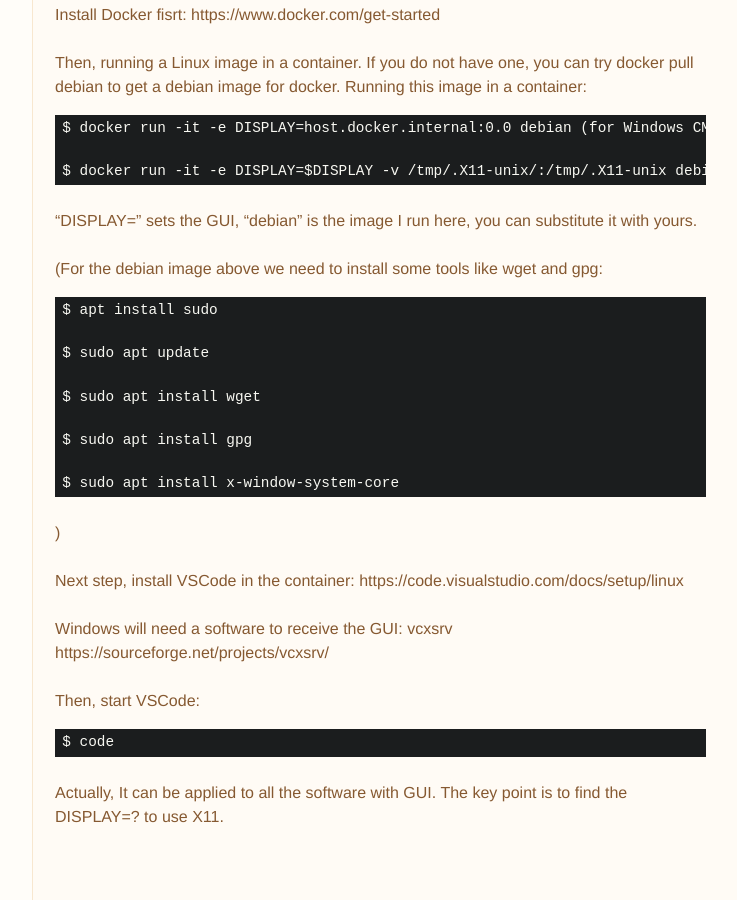
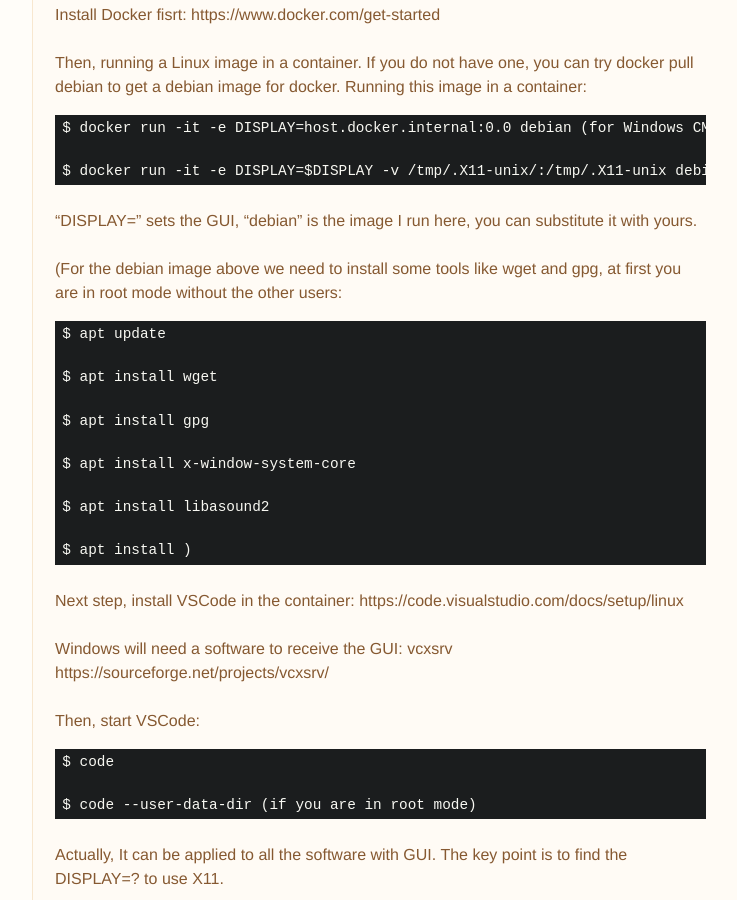
Before and after one commit to dt-np/xteam, a Jekyll site: the page built from _docs/303_vsc.md, in a window 1280 px wide and 900 px high, scrolled down 4233 px. Shown: the whole window, without its empty margins (398-1135 px from the left). Built offline with Jekyll 4.4.1, drawn with Linux system fonts in a browser that asks for light colours.

Commit message:
Update 303_vsc.md

```diff
--- a/_docs/303_vsc.md
+++ b/_docs/303_vsc.md
@@ -167,18 +167,19 @@
 
 "DISPLAY=" sets the GUI, "debian" is the image I run here, you can substitute it with yours.
 
-(For the debian image above we need to install some tools like wget and gpg:
+(For the debian image above we need to install some tools like wget and gpg, at first you are in root mode without the other users:
 
-	$ apt install sudo
+	$ apt update
 
-	$ sudo apt update
+	$ apt install wget
 
-	$ sudo apt install wget
+	$ apt install gpg
 
-	$ sudo apt install gpg
+	$ apt install x-window-system-core
 
-	$ sudo apt install x-window-system-core
+	$ apt install libasound2
 
+	$ apt install
 )
 
 Next step, install VSCode in the container: https://code.visualstudio.com/docs/setup/linux
@@ -189,4 +190,6 @@
 
 	$ code
 
+	$ code --user-data-dir (if you are in root mode)
+
 Actually, It can be applied to all the software with GUI. The key point is to find the DISPLAY=? to use X11.
```
